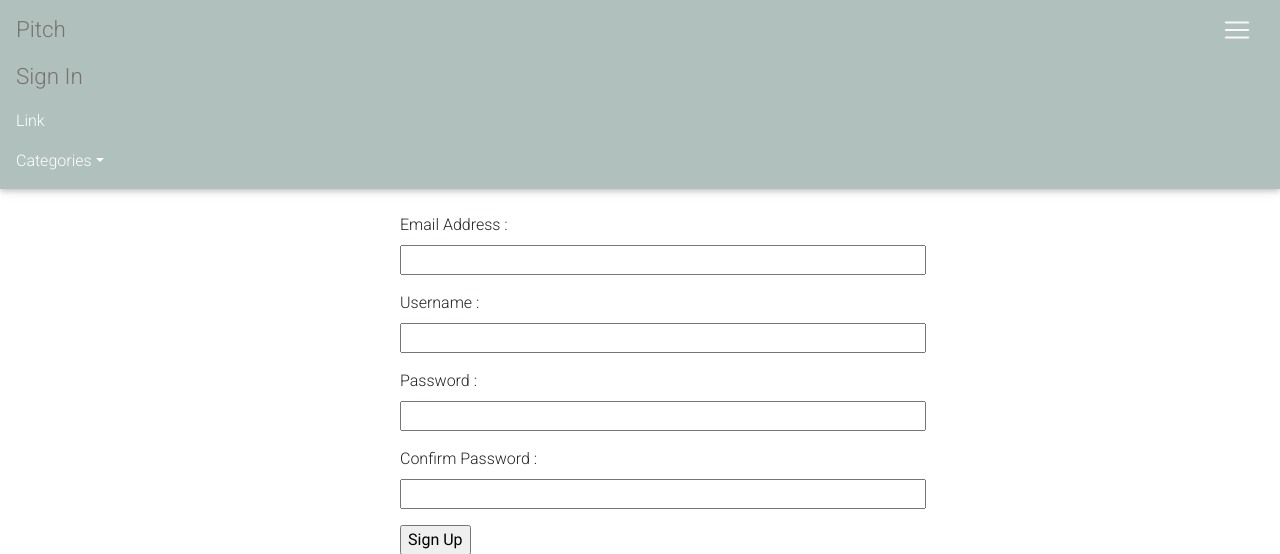
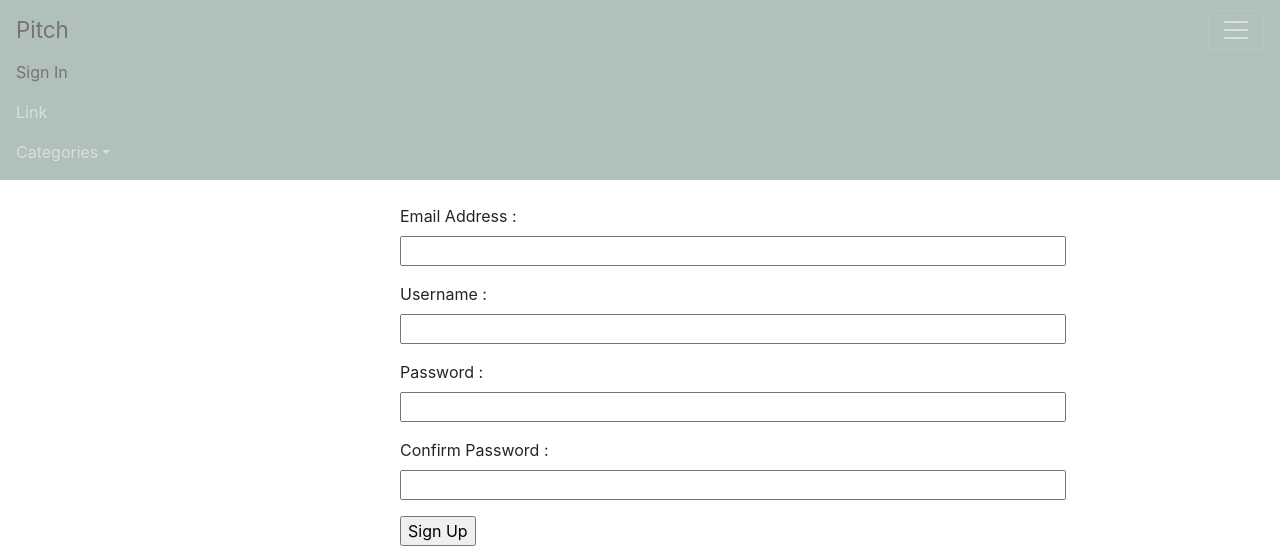
Before and after one commit to Mutugiii/Pitch, a Flask app: page /authenticate/register in a window 1280 px wide, after a click that opens the changed part. Shown: the top 554 px of the page. Run offline with Flask 2, Linux system fonts and the light colour scheme; some libraries are stand-ins or nearby versions.

Commit message:
Fix navbar error with mdbootstrap links

```diff
--- a/app/templates/base.html
+++ b/app/templates/base.html
@@ -7,12 +7,6 @@
     <meta http-equiv="X-UA-Compatible" content="ie=edge">
     <link href="https://cdnjs.cloudflare.com/ajax/libs/twitter-bootstrap/4.3.1/css/bootstrap.min.css" rel="stylesheet">
     <link href="https://fonts.googleapis.com/css?family=Oswald&display=swap" rel="stylesheet">
-
-    <!-- MDBootstrap links -->
-    <link rel="stylesheet" href="https://use.fontawesome.com/releases/v5.8.2/css/all.css">
-    <link rel="stylesheet" href="https://fonts.googleapis.com/css?family=Roboto:300,400,500,700&display=swap">
-    <link href="https://cdnjs.cloudflare.com/ajax/libs/twitter-bootstrap/4.4.1/css/bootstrap.min.css" rel="stylesheet">
-    <link href="https://cdnjs.cloudflare.com/ajax/libs/mdbootstrap/4.12.0/css/mdb.min.css" rel="stylesheet">
     {% block title %}
 
     {% endblock %}
@@ -30,14 +24,6 @@
     <script type="text/javascript" src="https://cdnjs.cloudflare.com/ajax/libs/jquery/3.3.1/jquery.min.js"></script>
     <script type="text/javascript"
         src="https://cdnjs.cloudflare.com/ajax/libs/twitter-bootstrap/4.3.1/js/bootstrap.min.js"></script>
-    <!-- MDBootstrap script tags -->
-    <script type="text/javascript" src="https://cdnjs.cloudflare.com/ajax/libs/jquery/3.4.1/jquery.min.js"></script>
-    <script type="text/javascript"
-        src="https://cdnjs.cloudflare.com/ajax/libs/popper.js/1.14.4/umd/popper.min.js"></script>
-    <script type="text/javascript"
-        src="https://cdnjs.cloudflare.com/ajax/libs/twitter-bootstrap/4.4.1/js/bootstrap.min.js"></script>
-    <script type="text/javascript"
-        src="https://cdnjs.cloudflare.com/ajax/libs/mdbootstrap/4.12.0/js/mdb.min.js"></script>
 </body>
 
 </html>
--- a/app/templates/navbar.html
+++ b/app/templates/navbar.html
@@ -8,13 +8,16 @@
   <div class="navbar-collapse collapse" id="navbarsExample01">
     <ul class="navbar-nav mr-auto">
       {% if current_user.is_authenticated %}
-      <li class="nav-item"><a class="nav-link" href="{{url_for('main.profile',uname=current_user.username)}}" style="font-size: 1.4rem; color: #797270;">User Profile</a></li>
+      <li class="nav-item"><a class="nav-link" href="{{url_for('main.profile',uname=current_user.username)}}"
+          style="color: #797270;">User Profile</a></li>
       {% endif %}
 
       {% if current_user.is_authenticated %}
-      <li class="nav-item"><a class="nav-link" href="{{url_for('auth.logout')}}" style="font-size: 1.4rem; color: #797270;">Sign Out</a></li>
+      <li class="nav-item"><a class="nav-link" href="{{url_for('auth.logout')}}" style="color: #797270;">Sign Out</a>
+      </li>
       {% else %}
-      <li class="nav-item"><a class="nav-link" href="{{url_for('auth.login')}}" style="font-size: 1.4rem; color: #797270;">Sign In</a class="nav-link"></li>
+      <li class="nav-item"><a class="nav-link" href="{{url_for('auth.login')}}" style="color: #797270;">Sign In</a
+          class="nav-link"></li>
       {% endif %}
 
       <li class="nav-item">
```
Also changed, not shown: app/templates/profile/profile.html (+15 -0 lines).
